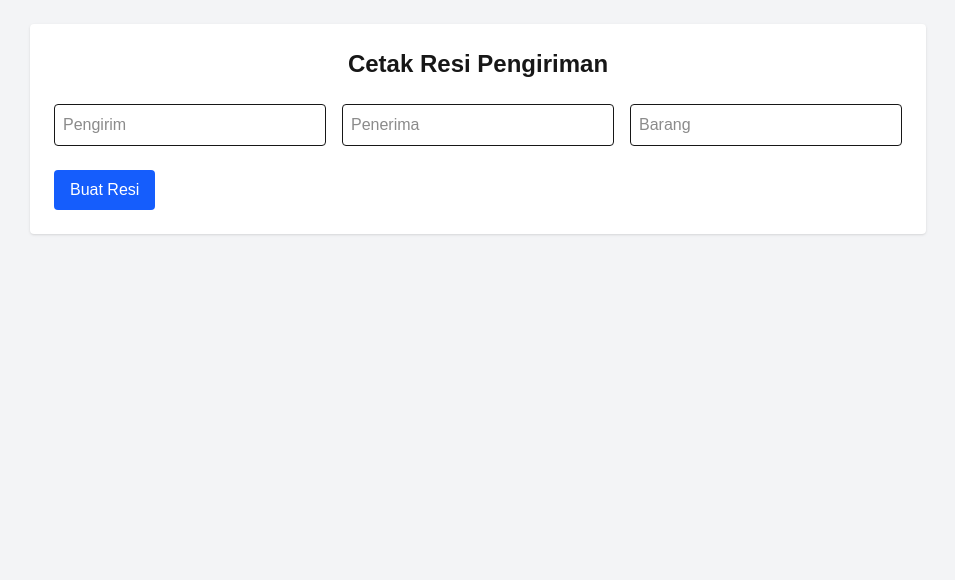
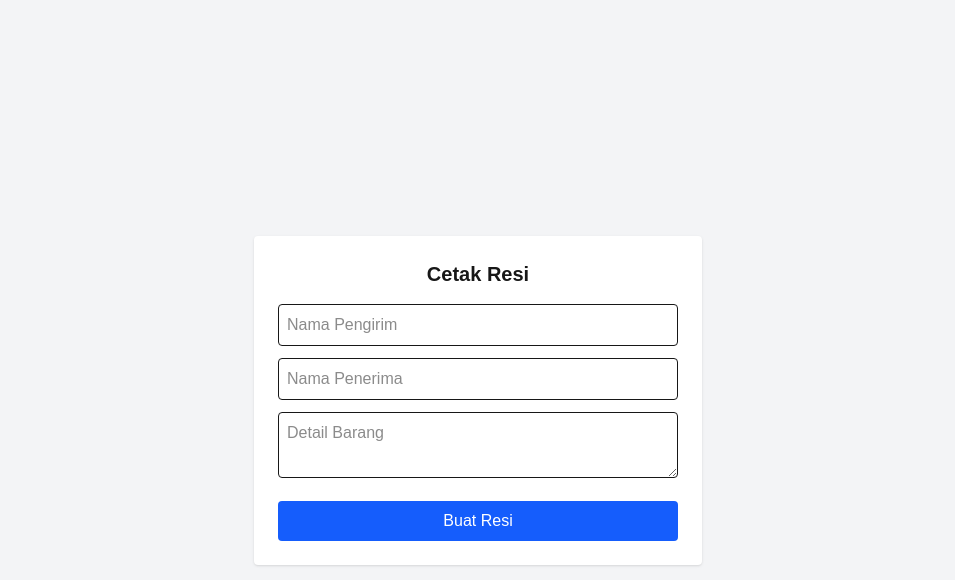
Before and after one commit to ewinfahresi-sketch/ihsantya-ewin-fahresi, a Next.js app in the folder web/: page / in a window 1280 px wide. Shown: the top 580 px of the page, without its empty margins (162-1117 px from the left). Built offline with nearby package versions, Linux system fonts and the light colour scheme.

Commit message:
update page.tsx

```diff
--- a/web/src/app/page.tsx
+++ b/web/src/app/page.tsx
@@ -1,101 +1,78 @@
 "use client";
 
 import { useState } from "react";
+import { createResi } from "@/services/resi.service";
 
-export default function Home() {
+export default function HomePage() {
+  // STATE FORM
   const [pengirim, setPengirim] = useState("");
   const [penerima, setPenerima] = useState("");
   const [barang, setBarang] = useState("");
-  const [pdfUrl, setPdfUrl] = useState<string | null>(null);
+  const [loading, setLoading] = useState(false);
 
-  const submitResi = async () => {
-    if (!pengirim || !penerima || !barang) {
-      alert("Semua field wajib diisi");
-      return;
-    }
+  // HANDLER SUBMIT
+  const handleSubmit = async () => {
+    try {
+      setLoading(true);
 
-    const res = await fetch("http://localhost:4000/api/resi", {
-      method: "POST",
-      headers: { "Content-Type": "application/json" },
-      body: JSON.stringify({ pengirim, penerima, barang }),
+      const pdfBlob = await createResi({
+        pengirim,
+        penerima,
+        barang,
       });
 
-    if (!res.ok) {
+      // buka PDF di tab baru
+      const url = window.URL.createObjectURL(pdfBlob);
+      window.open(url);
+    } catch (error) {
       alert("Gagal membuat resi");
-      return;
+    } finally {
+      setLoading(false);
     }
-
-    const blob = await res.blob();
-    const url = URL.createObjectURL(blob);
-
-    // simpan URL PDF untuk preview
-    setPdfUrl(url);
   };
 
+  // TAMPILAN
   return (
-    <main className="min-h-screen bg-gray-100 p-6">
-      <div className="max-w-4xl mx-auto bg-white p-6 rounded shadow">
-        <h1 className="text-2xl font-bold text-center mb-6">
-          Cetak Resi Pengiriman
+    <main className="min-h-screen flex items-center justify-center bg-gray-100">
+      <div className="bg-white p-6 rounded shadow w-full max-w-md">
+        <h1 className="text-xl font-bold mb-4 text-center">
+          Cetak Resi
         </h1>
 
-        {/* FORM */}
-        <div className="grid grid-cols-1 md:grid-cols-3 gap-4 mb-6">
+        {/* Pengirim */}
         <input
-            className="border p-2 rounded"
-            placeholder="Pengirim"
+          type="text"
+          placeholder="Nama Pengirim"
+          className="w-full border p-2 mb-3 rounded"
           value={pengirim}
           onChange={(e) => setPengirim(e.target.value)}
         />
+
+        {/* Penerima */}
         <input
-            className="border p-2 rounded"
-            placeholder="Penerima"
+          type="text"
+          placeholder="Nama Penerima"
+          className="w-full border p-2 mb-3 rounded"
           value={penerima}
           onChange={(e) => setPenerima(e.target.value)}
         />
-          <input
-            className="border p-2 rounded"
-            placeholder="Barang"
+
+        {/* Barang */}
+        <textarea
+          placeholder="Detail Barang"
+          className="w-full border p-2 mb-4 rounded"
           value={barang}
           onChange={(e) => setBarang(e.target.value)}
         />
-        </div>
 
+        {/* Button */}
         <button
-          onClick={submitResi}
-          className="bg-blue-600 text-white px-4 py-2 rounded hover:bg-blue-700"
+          onClick={handleSubmit}
+          disabled={loading}
+          className="w-full bg-blue-600 text-white py-2 rounded hover:bg-blue-700 disabled:opacity-50"
         >
-          Buat Resi
+          {loading ? "Memproses..." : "Buat Resi"}
         </button>
-
-        {/* PREVIEW PDF */}
-        {pdfUrl && (
-          <div className="mt-6">
-            <h2 className="text-lg font-semibold mb-2">Preview Resi</h2>
-
-            <iframe
-              src={pdfUrl}
-              className="w-full h-[600px] border rounded"
-            ></iframe>
-
-            <div className="flex gap-4 mt-4">
-              <a
-                href={pdfUrl}
-                download="resi.pdf"
-                className="bg-green-600 text-white px-4 py-2 rounded hover:bg-green-700"
-              >
-                Download PDF
-              </a>
-
-              <button
-                onClick={() => window.open(pdfUrl)}
-                className="bg-gray-600 text-white px-4 py-2 rounded hover:bg-gray-700"
-              >
-                Cetak
-              </button>
-            </div>
-          </div>
-        )}
       </div>
     </main>
   );
```
Lines whose indentation alone changed are shown as unchanged.
